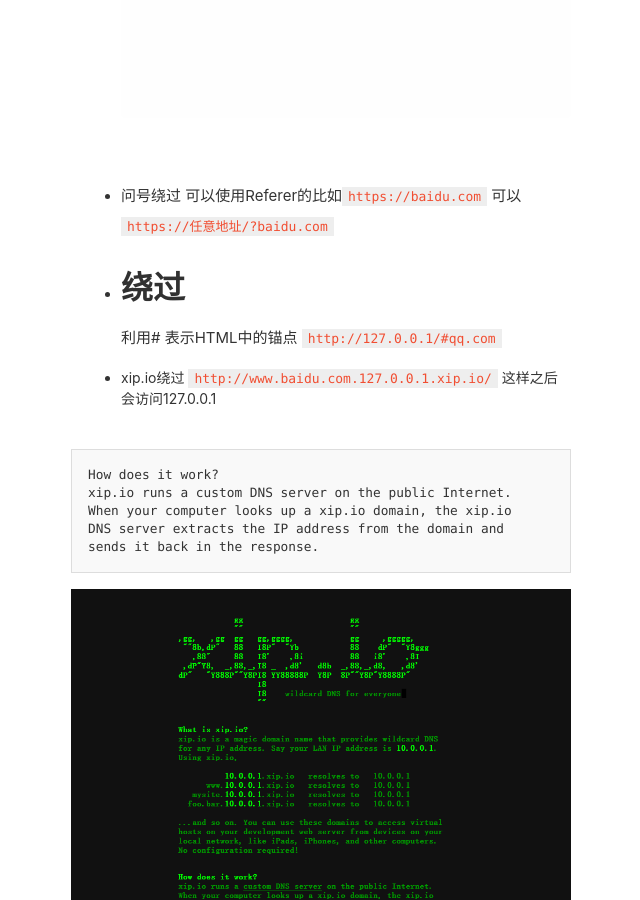
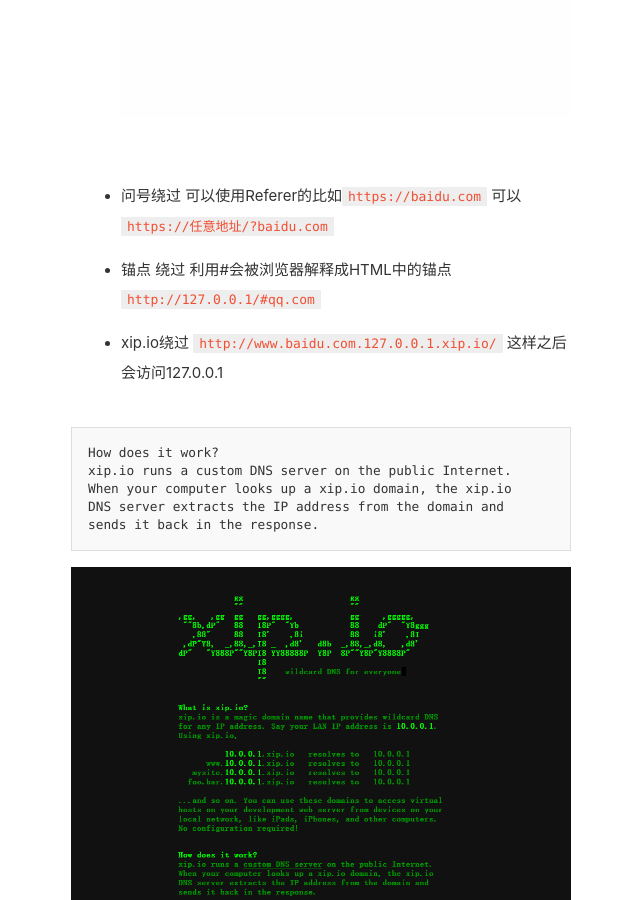
Before and after one commit to C1h2e1/c1h2e1.github.io, a Jekyll site: the page built from _posts/2018-12-3-url_redirect.md, in a window 1280 px wide and 900 px high, scrolled down 1010 px. Shown: the whole window, without its empty margins (319-959 px from the left). Built offline with Jekyll 4.4.1, drawn with Linux system fonts in a browser that asks for light colours; comment, search, counter and statistics services are not loaded.

Commit message:
Update 2018-12-3-url_redirect.md

```diff
--- a/_posts/2018-12-3-url_redirect.md
+++ b/_posts/2018-12-3-url_redirect.md
@@ -19,8 +19,8 @@ date: 2018-12-4 00:25:6.000000000 +08:00
 +	问号绕过
 可以使用Referer的比如`https://baidu.com` 可以`https://任意地址/?baidu.com`
 
-+	# 绕过
-利用# 表示HTML中的锚点 `http://127.0.0.1/#qq.com`
++	锚点 绕过
+利用#会被浏览器解释成HTML中的锚点 `http://127.0.0.1/#qq.com`
 
 +	xip.io绕过
 `http://www.baidu.com.127.0.0.1.xip.io/` 这样之后会访问127.0.0.1
@@ -58,6 +58,7 @@ http:\\\//baidu.com
 其实这里的任意webview跳转已经构成漏洞了但是我想更加深入一下
 看到webview我想到了利用file协议读取用戶的敏感信息那么下面的两篇文章可以补一下基础
 [使用app内置webview 打开TextView中的超链接](https://www.jianshu.com/p/2c6c55b48238)
+
 [乌云案例](http://www.anquan.us/static/bugs/wooyun-2015-0114241.html)
 我们先用file://协议读取一下测试文件试一下
 ![host]({{ "/assets/images/url/2.png"|host}})
```
